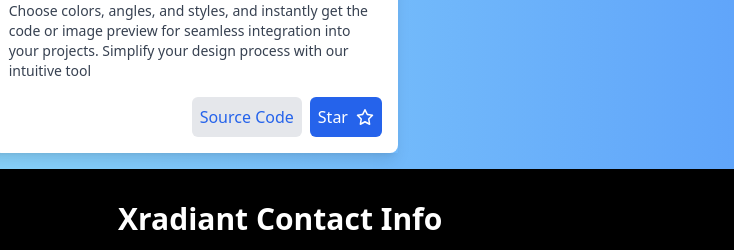
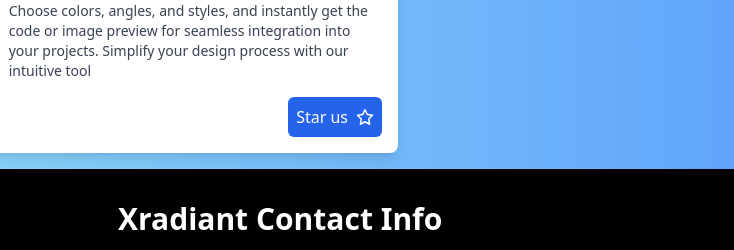
Before and after one commit to Ebrahim-Ramadan/uni-cnc-basic, a plain HTML site: page index.html in a window 1280 px wide. Shown: the part 975-1225 px from the top of the page, 546-1280 px from the left. Drawn offline with nearby package versions, Linux system fonts and the light colour scheme.

Commit message:
sex3 complete

```diff
--- a/index.html
+++ b/index.html
@@ -66,7 +66,7 @@
               value="#2C73D2"
               class="rounded-md"
             />
-            <input type="range" min="0" max="100" value="1" id="range1" />
+            <input type="range" min="0" max="200" value="1" id="range1" />
           </div>
           <div>
             <input
@@ -75,7 +75,7 @@
               value="#B15E8F"
               class="rounded-md"
             />
-            <input type="range" min="0" max="100" value="99" id="range2" />
+            <input type="range" min="0" max="200" value="99" id="range2" />
           </div>
         </div>
 
@@ -158,15 +158,9 @@
             <div class="flex justify-end mt-4 md:text-base text-sm">
               <a
                 target="_blank"
-                href="https://github.com/Ebrahim-Ramadan"
-                class="bg-gray-200 text-blue-600 px-2 py-2 rounded-md mr-2"
-                >Source Code</a
-              >
-              <a
-                target="_blank"
                 href="https://github.com/Ebrahim-Ramadan/uni-cnc-basic"
                 class="bg-blue-600 hover:opacity-90 flex flex-row items-center gap-2 px-2 py-2 rounded-md"
-                >Star
+                >Star us
                 <svg
                   xmlns="http://www.w3.org/2000/svg"
                   height="16"
```
